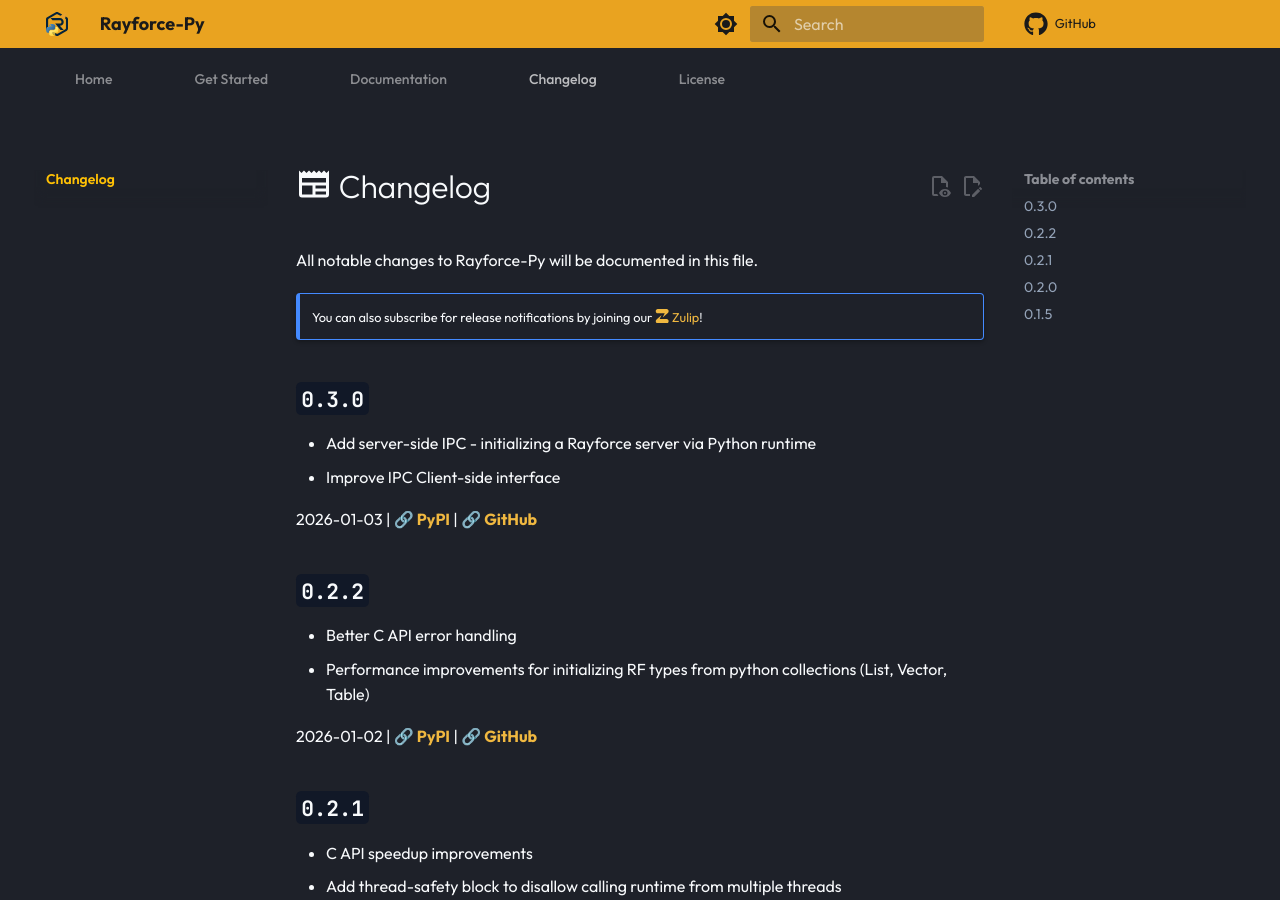
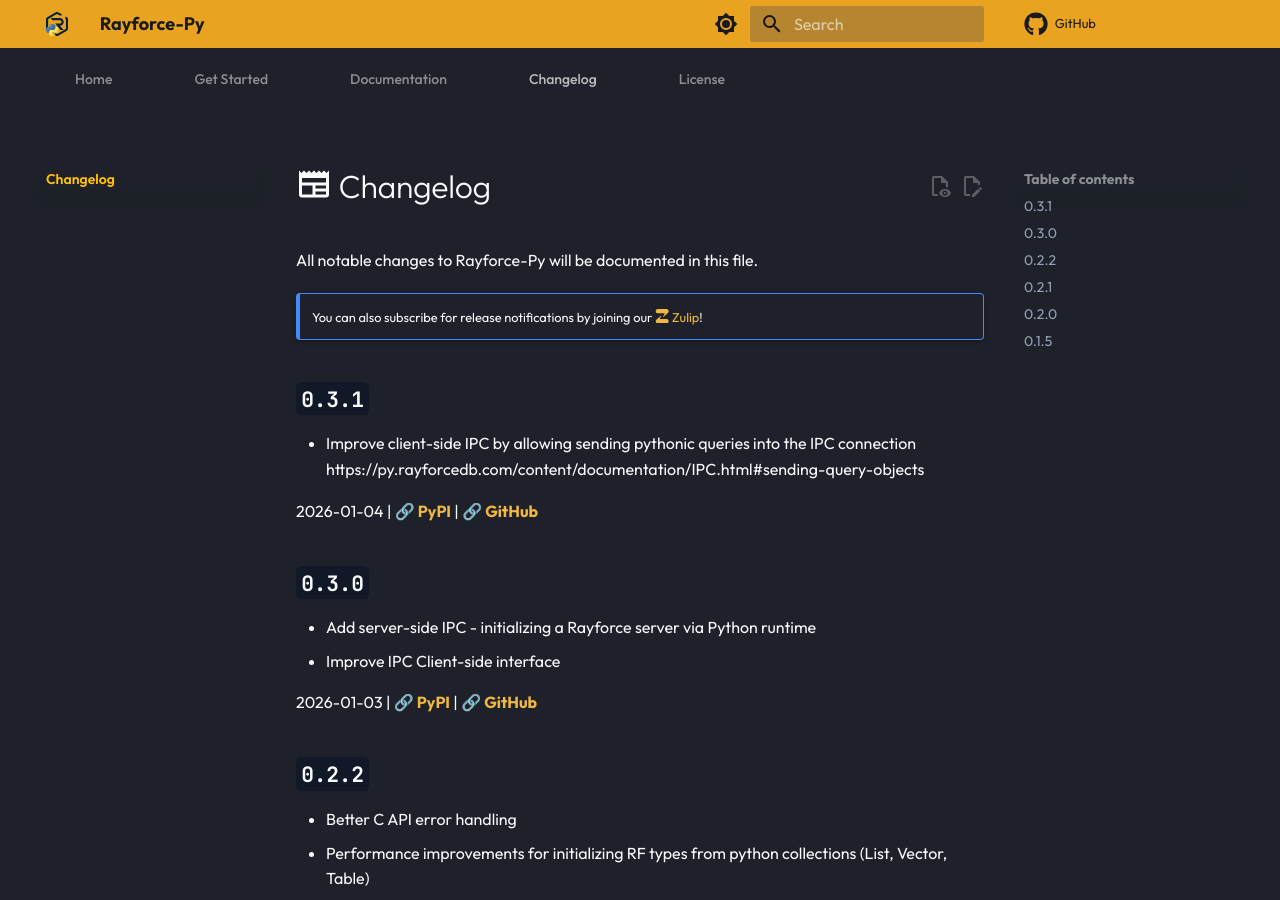
Before and after one commit to RayforceDB/rayforce-py, an MkDocs documentation site: the page built from docs/docs/content/CHANGELOG.md, in a window 1280 px wide and 900 px high. Built offline with MkDocs 1.6.1 and Material for MkDocs 9.7.7, drawn with Linux system fonts in a browser that asks for light colours; comment, search, counter and statistics services are not loaded; a style sheet for code colours, icons or effects is not loaded.

Commit message:
(release) 0.3.1

```diff
--- a/docs/docs/content/CHANGELOG.md
+++ b/docs/docs/content/CHANGELOG.md
@@ -4,6 +4,14 @@
 
 !!! note ""
     You can also subscribe for release notifications by joining our [:simple-zulip: Zulip](https://rayforcedb.zulipchat.com/#narrow/channel/549008-Discuss)!
+
+## **`0.3.1`**
+
+- Improve client-side IPC by allowing sending pythonic queries into the IPC connection
+https://py.rayforcedb.com/content/documentation/IPC.html#sending-query-objects
+
+2026-01-04 | **[🔗 PyPI](https://pypi.org/project/rayforce-py/0.3.1/)** | **[🔗 GitHub](https://github.com/RayforceDB/rayforce-py/releases/tag/0.3.1)**
+
 
 ## **`0.3.0`**
 
--- a/pyproject.toml
+++ b/pyproject.toml
@@ -4,7 +4,7 @@
 
 [project]
 name = "rayforce_py"
-version = "0.3.0"
+version = "0.3.1"
 description = "Python bindings for RayforceDB"
 readme = "README.md"
 authors = [{name = "Karim"}]
--- a/rayforce/__init__.py
+++ b/rayforce/__init__.py
@@ -10,7 +10,7 @@
 
 FFI.init_runtime()
 
-version = "0.3.0"
+version = "0.3.1"
 
 if sys.platform == "linux":
     lib_name = "_rayforce_c.so"
--- a/setup.py
+++ b/setup.py
@@ -9,7 +9,7 @@
 
 setup(
     name="rayforce_py",
-    version="0.3.0",
+    version="0.3.1",
     packages=find_packages(),
     package_data={
         "rayforce": ["*.so", "*.dylib", "*.pyi", "bin/rayforce"],
```
